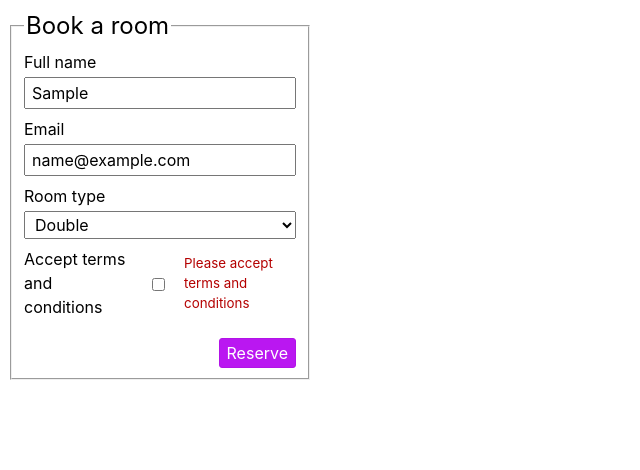
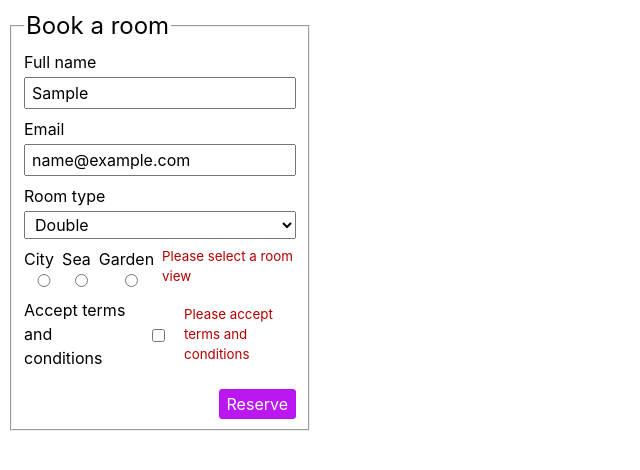
Before and after one commit to ixtk/hotel-form-formik, a React (Vite) app: page / in a window 1280 px wide. Both pictures are taken after typing "Sample", "name@example.com" into the empty fields and a click on the button "Reserve". Shown: the top 470 px of the page, without its empty margins (0-640 px from the left). Built offline with nearby package versions, Linux system fonts and the light colour scheme.

Commit message:
Add room view inputs

```diff
--- a/src/WithComponents.jsx
+++ b/src/WithComponents.jsx
@@ -5,7 +5,8 @@ const formInitialValues = {
   fullName: "",
   email: "",
   roomType: "double",
-  termsAccepted: false
+  termsAccepted: false,
+  roomView: ""
 }
 
 const submitForm = (values, submitProps) => {
@@ -14,10 +15,12 @@ const submitForm = (values, submitProps) => {
     console.log("Saving", values)
     submitProps.setSubmitting(false)
     submitProps.resetForm()
-  }, 5000)
+  }, 1500)
 }
 
 function WithComponents() {
+  // render props
+
   return (
     <Formik
       initialValues={formInitialValues}
@@ -26,13 +29,21 @@ function WithComponents() {
       // validateOnChange={false}
       // validateOnBlur={false}
     >
+      {(formik) => {
+        console.log(formik.errors)
+
+        return (
           <Form>
             <fieldset>
               <legend>Book a room</legend>
               <div>
                 <label htmlFor="fullName">Full name</label>
                 <Field name="fullName" type="text" id="fullName" />
-            <ErrorMessage className="error" component="span" name="fullName" />
+                <ErrorMessage
+                  className="error"
+                  component="span"
+                  name="fullName"
+                />
               </div>
               <div>
                 <label htmlFor="email">Email</label>
@@ -46,20 +57,53 @@ function WithComponents() {
                   <option value="double">Double</option>
                   <option value="suite">Suite</option>
                 </Field>
-            <ErrorMessage className="error" component="span" name="roomType" />
+                <ErrorMessage
+                  className="error"
+                  component="span"
+                  name="roomType"
+                />
+              </div>
+              <div className="view-btns">
+                <label>
+                  <span>City</span>
+                  <Field name="roomView" type="radio" value="city" />
+                </label>
+                <label>
+                  <span>Sea</span>
+                  <Field name="roomView" type="radio" value="sea" />
+                </label>
+                <label>
+                  <span>Garden</span>
+                  <Field name="roomView" type="radio" value="garden" />
+                </label>
+                <ErrorMessage
+                  className="error"
+                  component="span"
+                  name="roomView"
+                />
               </div>
               <div className="terms">
-            <label htmlFor="termsAccepted">Accept terms and conditions</label>
-            <Field name="termsAccepted" type="checkbox" id="termsAccepted" />
+                <label htmlFor="termsAccepted">
+                  Accept terms and conditions
+                </label>
+                <Field
+                  name="termsAccepted"
+                  type="checkbox"
+                  id="termsAccepted"
+                />
                 <ErrorMessage
                   className="error"
                   component="span"
                   name="termsAccepted"
                 />
               </div>
-          <button type="submit">Reserve</button>
+              <button type="submit" disabled={formik.isSubmitting}>
+                {formik.isSubmitting ? "Loading..." : "Reserve"}
+              </button>
             </fieldset>
           </Form>
+        )
+      }}
     </Formik>
   )
 }
--- a/src/formSchema.js
+++ b/src/formSchema.js
@@ -10,5 +10,6 @@ export const formSchema = object({
     .min(4, "Minimum 4 characters")
     .required("Email is required"),
   roomType: string().required("Room type is required"),
+  roomView: string().required("Please select a room view"),
   termsAccepted: boolean().oneOf([true], "Please accept terms and conditions")
 })
```
Lines whose indentation alone changed are shown as unchanged.
